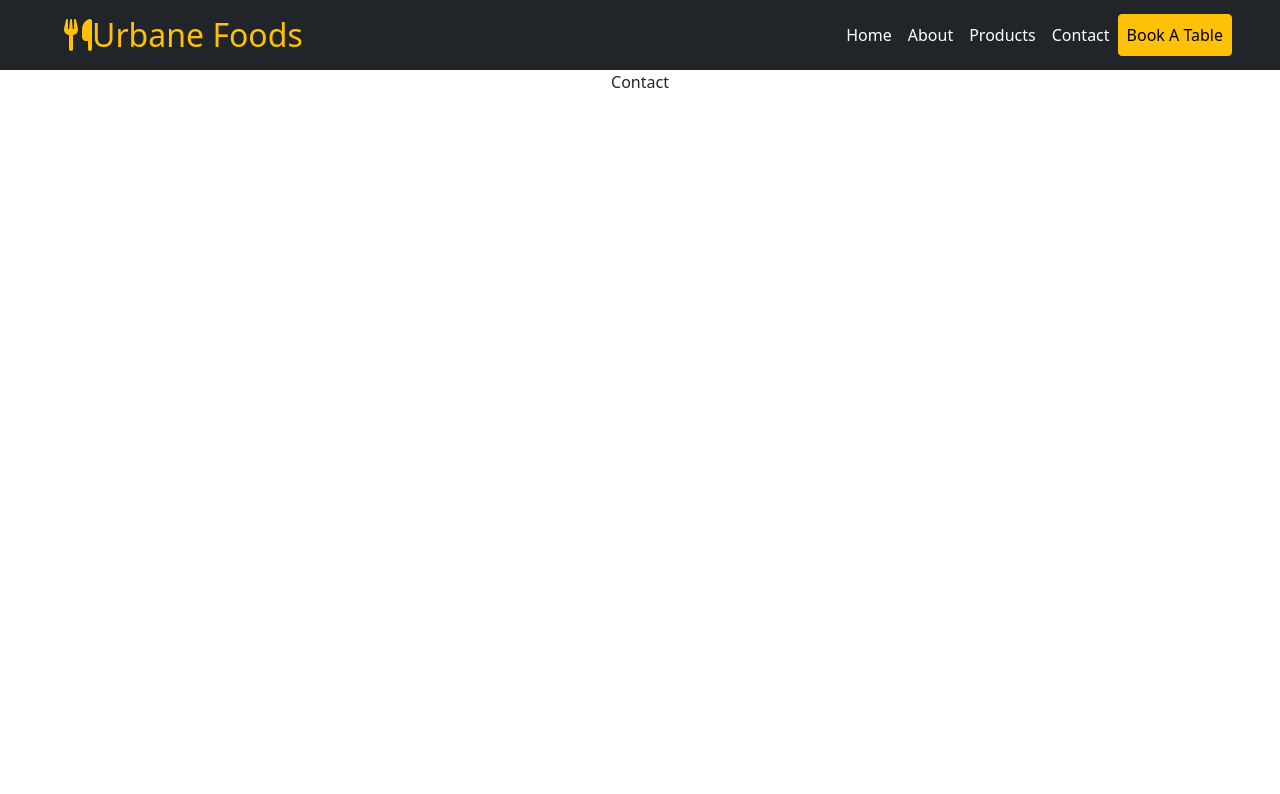
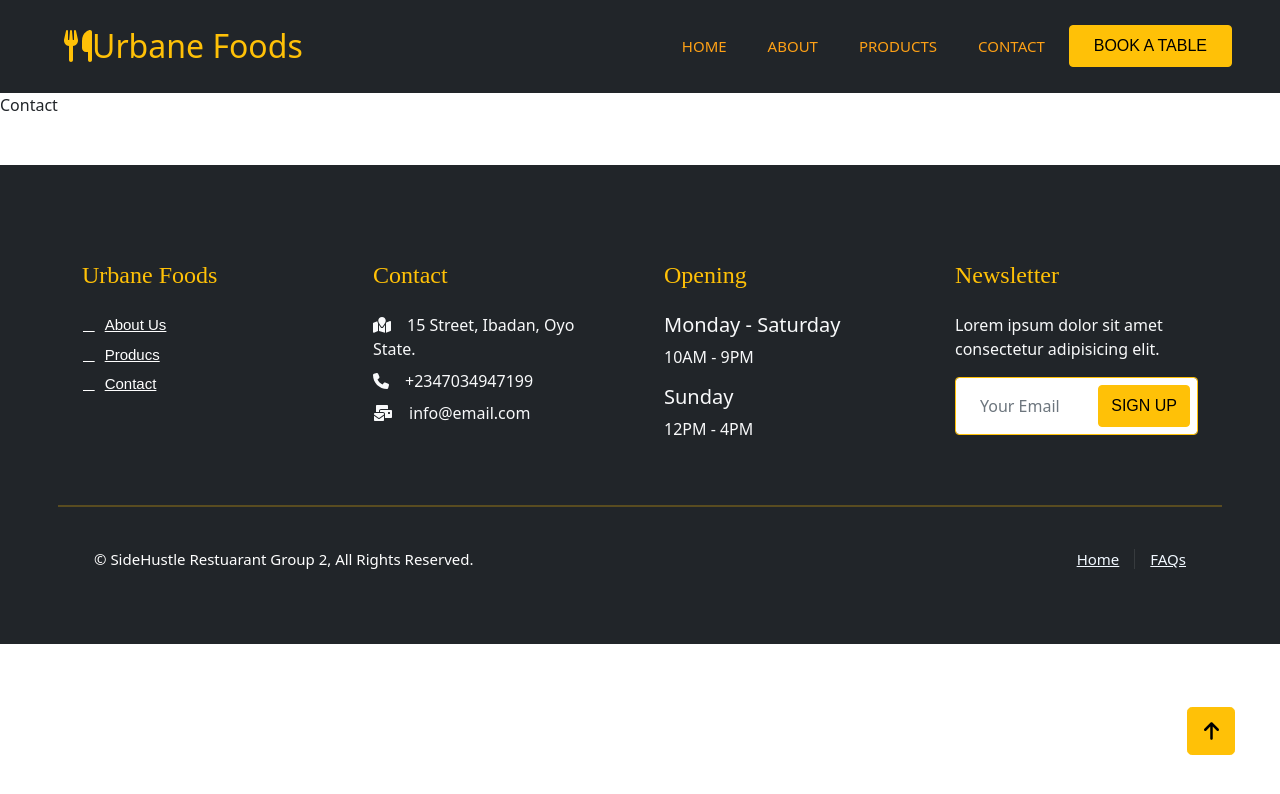
Before and after one commit to azubuike-nnamdi/Urbane-Foods, a React (Create React App) app: page /contact in a window 1280 px wide. Shown: the top 794 px of the page. Built offline with nearby package versions, Linux system fonts and the light colour scheme.

Commit message:
finished with footer

```diff
--- a/src/App.css
+++ b/src/App.css
@@ -1,38 +1,200 @@
-.App {
-  text-align: center;
+:root {
+  --primary: #FEA116;
+  --light: #F1F8FF;
+  --dark: #0F172B;
 }
 
-.App-logo {
-  height: 40vmin;
-  pointer-events: none;
+.ff-secondary {
+  font-family: 'Pacifico', cursive;
 }
 
-@media (prefers-reduced-motion: no-preference) {
-  .App-logo {
-    animation: App-logo-spin infinite 20s linear;
+.fw-medium {
+  font-weight: 600 !important;
+}
+
+.fw-semi-bold {
+  font-weight: 700 !important;
+}
+
+.back-to-top {
+  position: fixed;
+  display: none;
+  right: 45px;
+  bottom: 45px;
+  z-index: 99;
+}
+
+
+
+/*** Button ***/
+.btn {
+  font-family: 'Nunito', sans-serif;
+  font-weight: 500;
+  text-transform: uppercase;
+  transition: .5s;
+}
+
+.btn.btn-primary,
+.btn.btn-secondary {
+  color: #FFFFFF;
+}
+
+.btn-square {
+  width: 38px;
+  height: 38px;
+}
+
+.btn-sm-square {
+  width: 32px;
+  height: 32px;
+}
+
+.btn-lg-square {
+  width: 48px;
+  height: 48px;
+}
+
+.btn-square,
+.btn-sm-square,
+.btn-lg-square {
+  padding: 0;
+  display: flex;
+  align-items: center;
+  justify-content: center;
+  font-weight: normal;
+  border-radius: 2px;
+}
+
+
+/*** Navbar ***/
+.navbar-dark .navbar-nav .nav-link {
+  position: relative;
+  margin-left: 25px;
+  padding: 35px 0;
+  font-size: 15px;
+  color: var(--light) !important;
+  text-transform: uppercase;
+  font-weight: 500;
+  outline: none;
+  transition: .5s;
+}
+
+.sticky-top.navbar-dark .navbar-nav .nav-link {
+  padding: 20px 0;
+}
+
+.navbar-dark .navbar-nav .nav-link:hover,
+.navbar-dark .navbar-nav .nav-link.active {
+  color: var(--primary) !important;
+}
+
+.navbar-dark .navbar-brand img {
+  max-height: 60px;
+  transition: .5s;
+}
+
+.sticky-top.navbar-dark .navbar-brand img {
+  max-height: 45px;
+}
+
+@media (max-width: 991.98px) {
+  .sticky-top.navbar-dark {
+      position: relative;
+  }
+
+  .navbar-dark .navbar-collapse {
+      margin-top: 15px;
+      border-top: 1px solid rgba(255, 255, 255, .1)
+  }
+
+  .navbar-dark .navbar-nav .nav-link,
+  .sticky-top.navbar-dark .navbar-nav .nav-link {
+      padding: 10px 0;
+      margin-left: 0;
+  }
+
+  .navbar-dark .navbar-brand img {
+      max-height: 45px;
   }
 }
 
-.App-header {
-  background-color: #282c34;
-  min-height: 100vh;
+@media (min-width: 992px) {
+  .navbar-dark {
+      position: absolute;
+      width: 100%;
+      top: 0;
+      left: 0;
+      z-index: 999;
+      background: transparent !important;
+  }
+
+  .sticky-top.navbar-dark {
+      position: fixed;
+      background: var(--dark) !important;
+  }
+}
+
+
+/*** Footer ***/
+.footer .btn.btn-social {
+  margin-right: 5px;
+  width: 35px;
+  height: 35px;
   display: flex;
-  flex-direction: column;
   align-items: center;
   justify-content: center;
-  font-size: calc(10px + 2vmin);
-  color: white;
+  color: var(--light);
+  border: 1px solid #FFFFFF;
+  border-radius: 35px;
+  transition: .3s;
 }
 
-.App-link {
-  color: #61dafb;
+.footer .btn.btn-social:hover {
+  color: var(--primary);
 }
 
-@keyframes App-logo-spin {
-  from {
-    transform: rotate(0deg);
-  }
-  to {
-    transform: rotate(360deg);
-  }
+.footer .btn.btn-link {
+  display: block;
+  margin-bottom: 5px;
+  padding: 0;
+  text-align: left;
+  color: #FFFFFF;
+  font-size: 15px;
+  font-weight: normal;
+  text-transform: capitalize;
+  transition: .3s;
 }
+
+.footer .btn.btn-link::before {
+  position: relative;
+  content: "\f105";
+  font-family: "Font Awesome 5 Free";
+  font-weight: 900;
+  margin-right: 10px;
+}
+
+.footer .btn.btn-link:hover {
+  letter-spacing: 1px;
+  box-shadow: none;
+}
+
+.footer .copyright {
+  padding: 25px 0;
+  font-size: 15px;
+}
+
+.footer .copyright a {
+  color: var(--light);
+}
+
+.footer .footer-menu a {
+  margin-right: 15px;
+  padding-right: 15px;
+  border-right: 1px solid rgba(255, 255, 255, .1);
+}
+
+.footer .footer-menu a:last-child {
+  margin-right: 0;
+  padding-right: 0;
+  border-right: none;
+}
--- a/src/App.js
+++ b/src/App.js
@@ -7,6 +7,7 @@ import About from './pages/About'
 import Products from './pages/Products'
 import Contact from './pages/Contact'
 import Navbar from './components/Navbar/Navbar';
+import Footer from './components/Footer/Footer';
 
 function App() {
   return (
@@ -19,6 +20,7 @@ function App() {
           <Route path="/products" element={ <Products /> }/>
           <Route path="/contact" element={ <Contact /> } />
         </Routes>
+        <Footer />
     </div>
     </Router>
   );
--- a/src/components/Footer/Footer.jsx
+++ b/src/components/Footer/Footer.jsx
@@ -0,0 +1,122 @@
+import { faArrowUp, faMailBulk, faMapMarked, faPhone } from "@fortawesome/free-solid-svg-icons"
+import { FontAwesomeIcon } from "@fortawesome/react-fontawesome"
+import { Link } from "react-router-dom"
+
+
+function Footer() {
+    return (
+    <div>
+        <div className="container-fluid bg-dark text-link footer
+        pt-5 mt-5 wow fadeIn"
+        data-wow-delay="0.1s">
+            <div className="container py-5">
+                <div className="row g-5">
+                    <div className="col-lg-3 col-md-6">
+                        <h4 className="section-title ff-secondary text-start
+                        text-warning fw-normal mb-4">
+                            Urbane Foods
+                        </h4>
+                        <Link to="/about" className="btn btn-link">
+                            About Us
+                        </Link>
+                        <Link to="/products" className="btn btn-link">
+                            Producs
+                        </Link>
+                        <Link to="/" className="btn btn-link">
+                            Contact
+                        </Link>
+                    </div>
+                    <div className="col-lg-3 col-md-6">
+                        <h4 className="section-title ff-secondary text-start text-warning
+                        fw-normal mb-4">
+                            Contact
+                        </h4>
+                        <p className="mb-2 text-light">
+                            <FontAwesomeIcon icon={faMapMarked} className="me-3" />
+                            15 Street, Ibadan, Oyo State.
+                        </p>
+                        <p className="mb-2 text-light">
+                            <FontAwesomeIcon icon={faPhone} className="me-3"/>
+                            +2347034947199
+                        </p>
+                        <p className="mb-2 text-light">
+                            <FontAwesomeIcon icon={faMailBulk} className="me-3"/>
+                            info@email.com
+                        </p>
+                        <div className="d-flex pt-2">
+                            {/* <a href="" className="btn btn-outline-light btn-social">
+                                <FontAwesomeIcon icon={faTwitter} />
+                            </a> */}
+                        </div>
+                    </div>
+                    <div className="col-lg-3 col-md-6">
+                        <div className="text-light">
+                            <h4 className="section-title ff-secondary text-start text-warning
+                                fw-normal mb-4">
+                                    Opening
+                            </h4>
+                            <h5 className="text-light fw-normal">
+                                Monday - Saturday
+                            </h5>
+                            <p>10AM - 9PM</p>
+                            <h5 className="text-light fw-normal">
+                                Sunday
+                            </h5>
+                            <p>12PM - 4PM</p>
+                        </div>
+                    </div>
+                    <div className="col-lg-3 col-md-6">
+                        <div className="text-light">
+                            <h4 className="section-title ff-secondary text-start text-warning
+                                fw-normal mb-4">
+                                    Newsletter
+                            </h4>
+                            <p>
+                                Lorem ipsum dolor sit amet consectetur adipisicing elit.
+                            </p>
+                            <div className="position-relative mx-auto"
+                            max-width="400px">
+                                <input className="form-control border-warning w-100 py-3
+                                ps-4 pe-5"
+                                type="text"
+                                placeholder="Your Email" />
+                                <button type="button"
+                                className="btn btn-warning py-2 position-absolute
+                                top-0 end-0 mt-2 me-2">
+                                    Sign Up
+                                </button>
+                            </div>
+                        </div>
+                    </div>
+                    <hr className="border border-warning "/>
+                </div>
+                <div className="container text-white">
+                    <div className="copyright">
+                        <div className="row">
+                            <div className="col-md-6 text-center text-md-start
+                            mb-3 mb-md-0">
+                                &copy; SideHustle Restuarant Group 2, All Rights Reserved.
+                            </div>
+                            <div className="col-md-6 text-center text-md-end">
+                                <div className="footer-menu">
+                                    <Link to="/">
+                                        Home
+                                    </Link>
+                                    <Link to="/">
+                                        FAQs
+                                    </Link>
+                                </div>
+                            </div>
+                        </div>
+                    </div>
+                </div>
+            </div>
+        </div>
+        <Link to="#" className="btn btn-lg btn-warning btn-lg-square back-to-top">
+            <FontAwesomeIcon icon={faArrowUp} />
+        </Link>
+    </div>
+)
+}
+
+export default Footer
--- a/src/components/Navbar/Navbar.jsx
+++ b/src/components/Navbar/Navbar.jsx
@@ -27,7 +27,7 @@ function Navbar() {
             {/* nav content + Links */}
             <div className="collapse navbar-collapse"
             id='navbarCollapse'>
-                <div className="navbar-nav ms-auto py-0">
+                <div className="navbar-nav ms-auto py-0 px-3 text-start">
                     <Link to="/" className="nav-item nav-link active">
                         Home
                     </Link>
@@ -41,7 +41,7 @@ function Navbar() {
                         Contact
                     </Link>
                 </div>
-                <Link to="/" className="btn btn-warning py-2 px-2">
+                <Link to="/" className="btn btn-warning py-2 px-4 justify-start">
                     Book A Table
                 </Link>
             </div>
```
